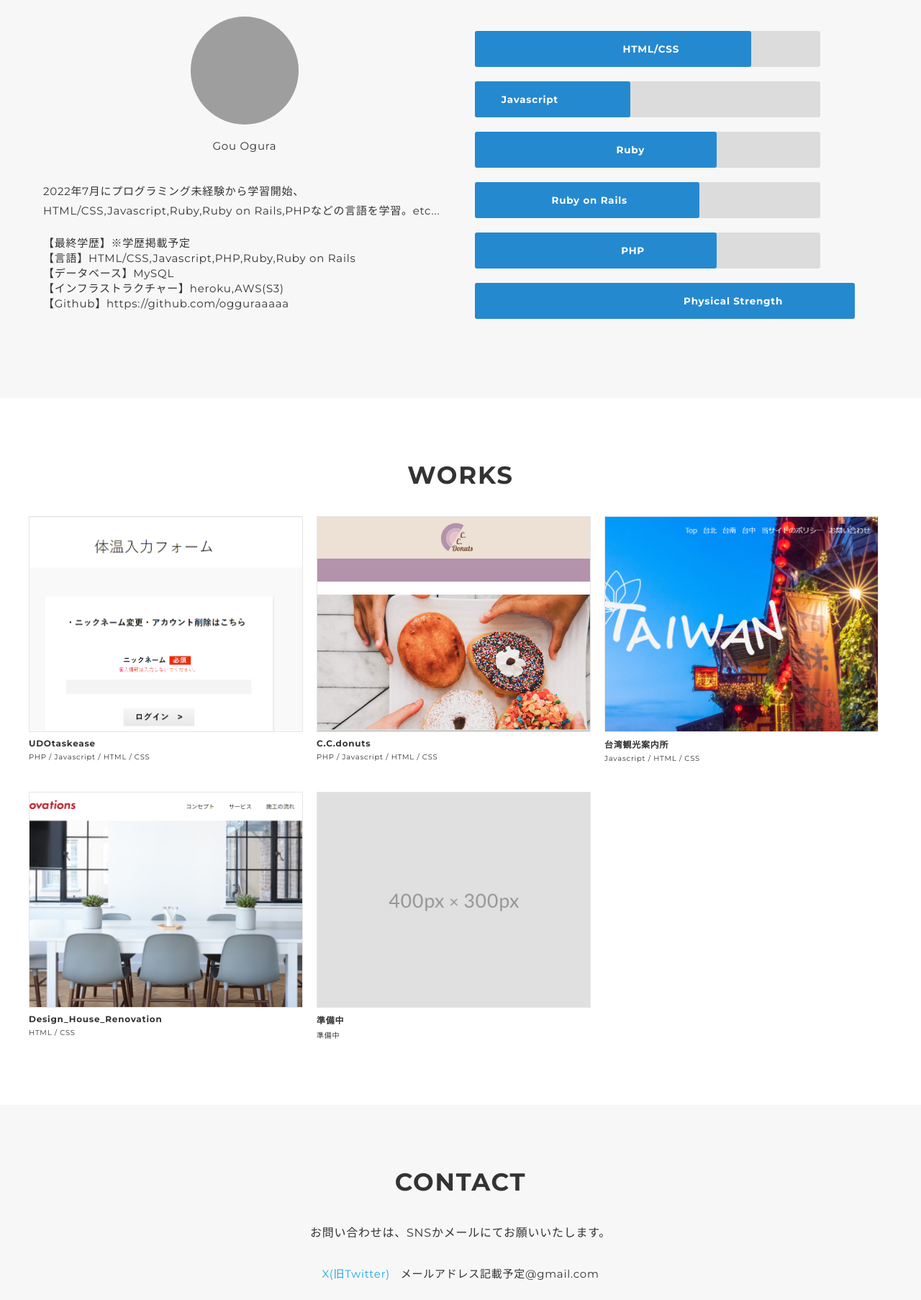
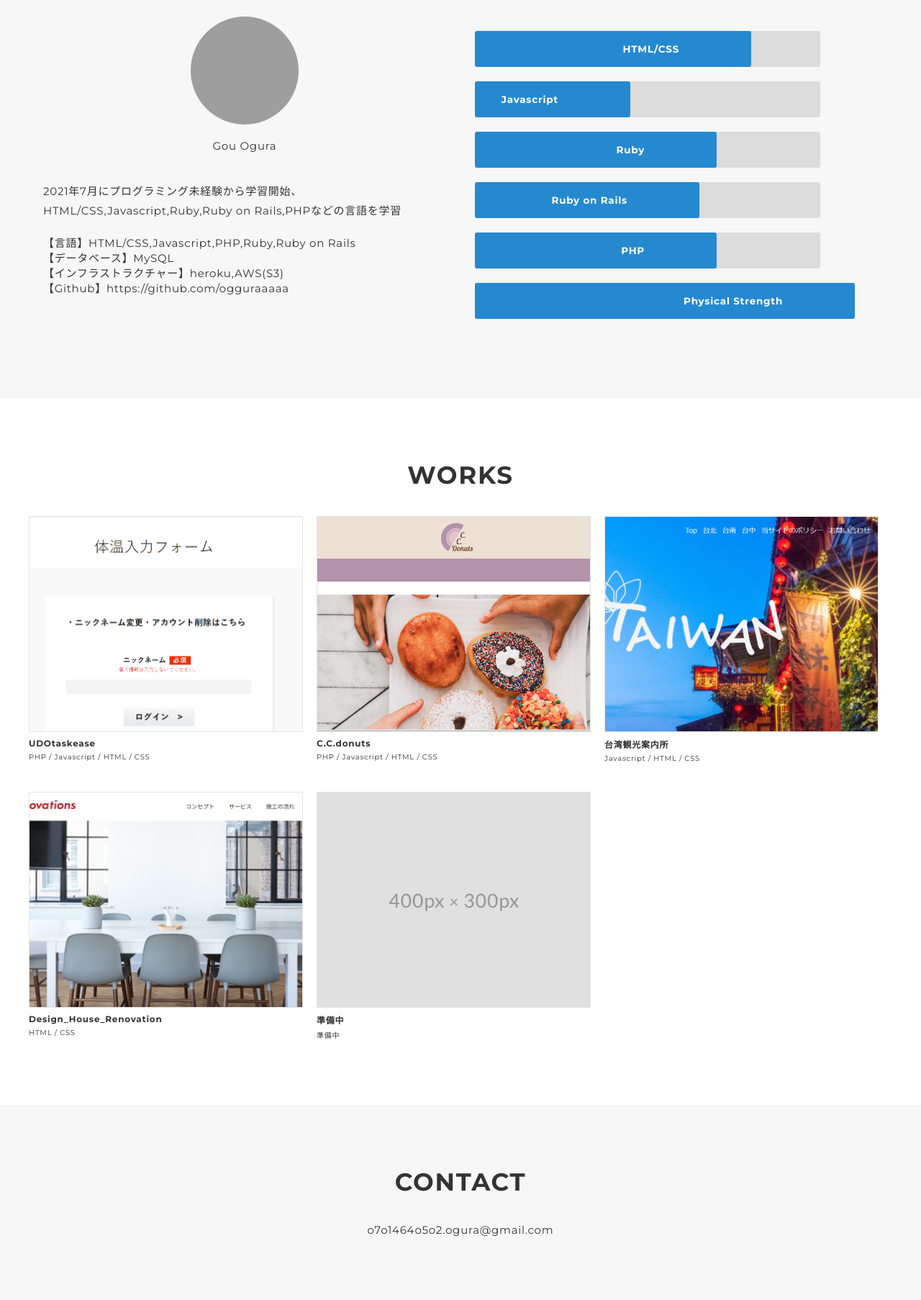
Before and after one commit to ogguraaaaa/portfolio-site, a plain HTML site: page portfolioSite/index.html in a window 1280 px wide. Shown: the part 914-2720 px from the top of the page at 72% size. Drawn offline with nearby package versions, Linux system fonts and the light colour scheme; grey boxes are pictures that could not be loaded.

Commit message:
index編集

```diff
--- a/portfolioSite/index.html
+++ b/portfolioSite/index.html
@@ -60,11 +60,10 @@
               </div>
               <div class="profile-body">
                 <p>
-                  2022年7月にプログラミング未経験から学習開始、HTML/CSS,Javascript,Ruby,Ruby on Rails,PHPなどの言語を学習。etc...
+                  2021年7月にプログラミング未経験から学習開始、HTML/CSS,Javascript,Ruby,Ruby on Rails,PHPなどの言語を学習
                 </p>
               </div>
               <ul class="profileList">
-                <li>【最終学歴】※学歴掲載予定</li>
                 <li>【言語】HTML/CSS,Javascript,PHP,Ruby,Ruby on Rails</li>
                 <li>【データベース】MySQL</li>
                 <li>【インフラストラクチャー】heroku,AWS(S3)</li>
@@ -134,11 +133,11 @@
         <div class="container">
           <h2 class="title">CONTACT</h2>
           <p class="lead">
-            お問い合わせは、<br class="sp-only">SNSかメールにてお願いいたします。
+
           </p>
           <div class="contact-list">
-            <a class="contact-item" href="https://twitter.com/" target="_blank" rel="noopener">X(旧Twitter)</a>
-            <span class="contact-item">メールアドレス記載予定@gmail.com</span>
+            <!-- <a class="contact-item" href="https://twitter.com/" target="_blank" rel="noopener">X(旧Twitter)</a> -->
+            <span class="contact-item">o7o1464o5o2.ogura@gmail.com</span>
           </div>
         </div>
       </section>
```
